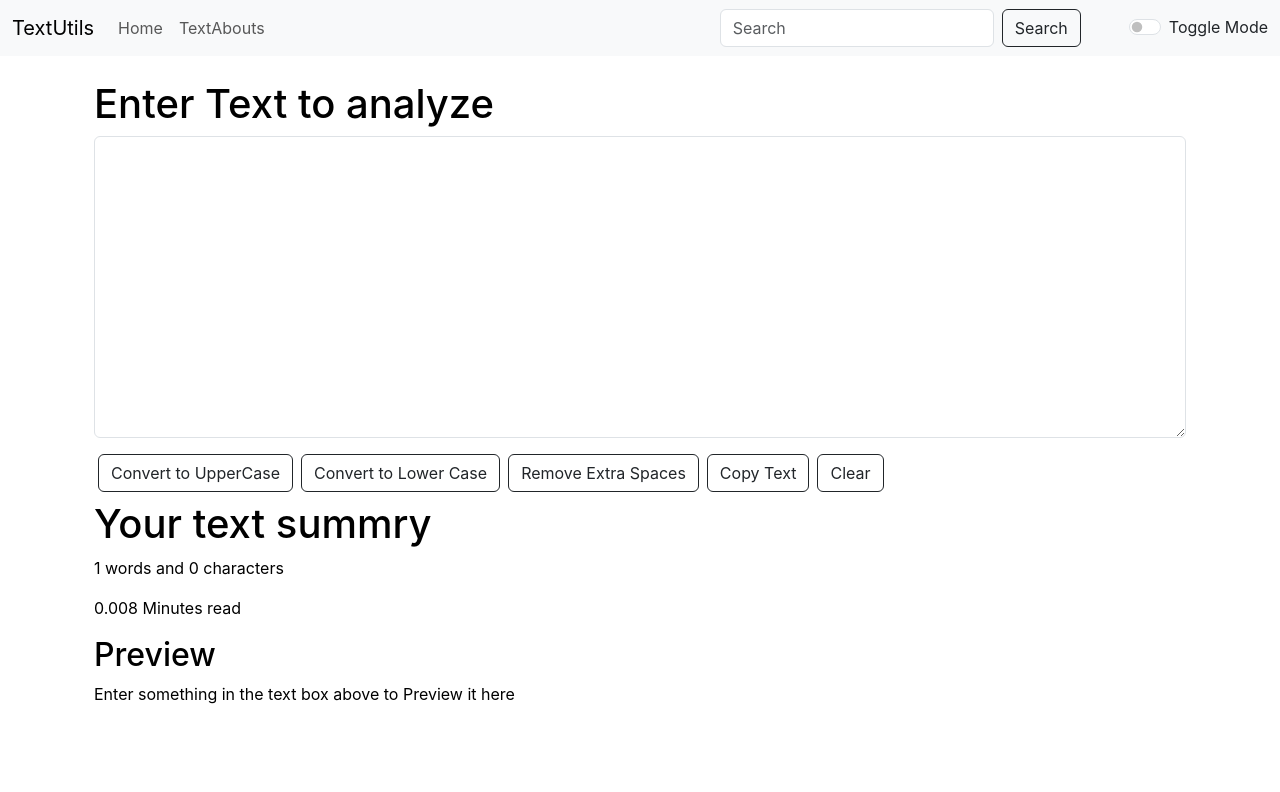
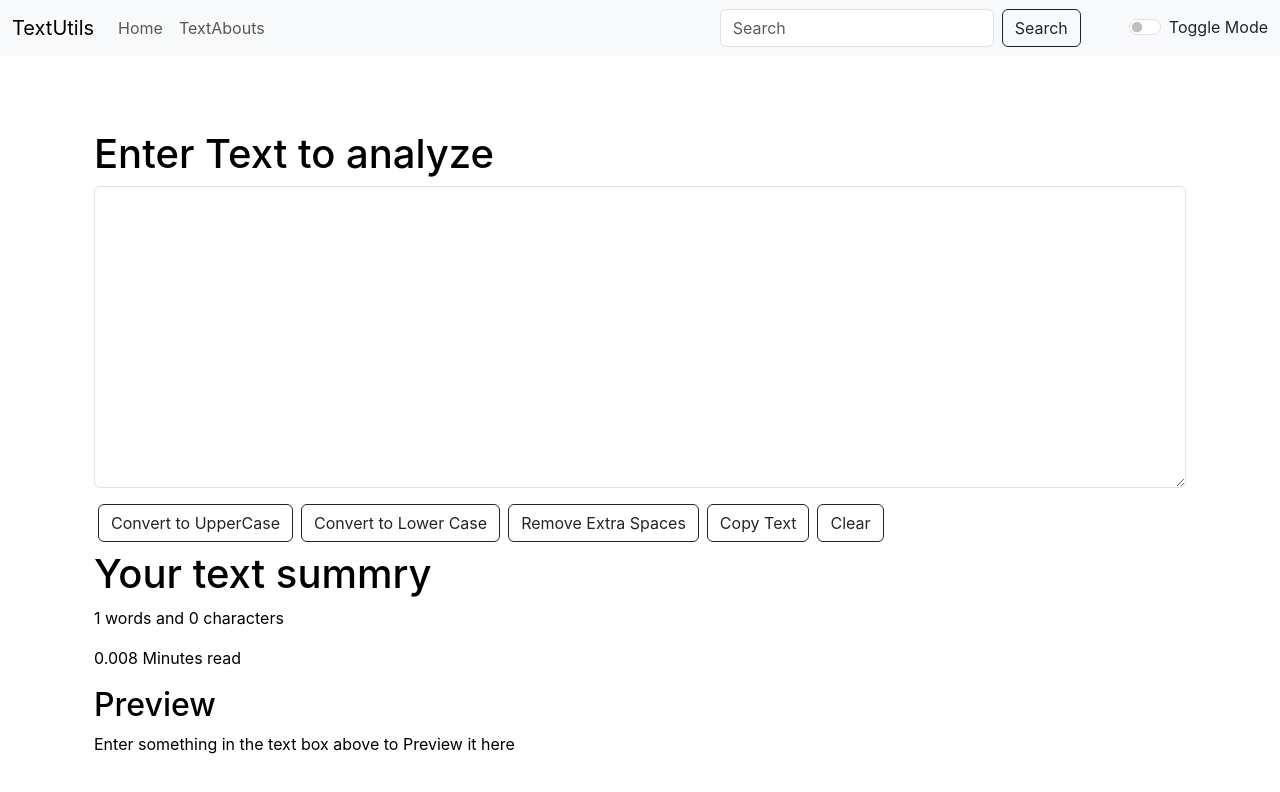
Before and after one commit to VaibhavCoder123/Text-Utils, a React (Create React App) app: page / in a window 1280 px wide. Shown: the top 792 px of the page. Built offline with nearby package versions, Linux system fonts and the light colour scheme.

Commit message:
Update Alert.js

```diff
--- a/src/components/Alert.js
+++ b/src/components/Alert.js
@@ -6,16 +6,16 @@ function Alert(props) {
     return lower.charAt(0).toUpperCase() + lower.slice(1);
   };
   return (
-    props.alert && (
-      <div>
+    <div style={{ height: "50px" }}>
+      {props.alert && (
         <div
           className={`alert alert-${props.alert.type} alert-dismissible fade show`}
           role="alert"
         >
           <strong>{capitalyze(props.alert.type)}</strong>: {props.alert.msg}
         </div>
-      </div>
-    )
+      )}
+    </div>
   );
 }
 
```
